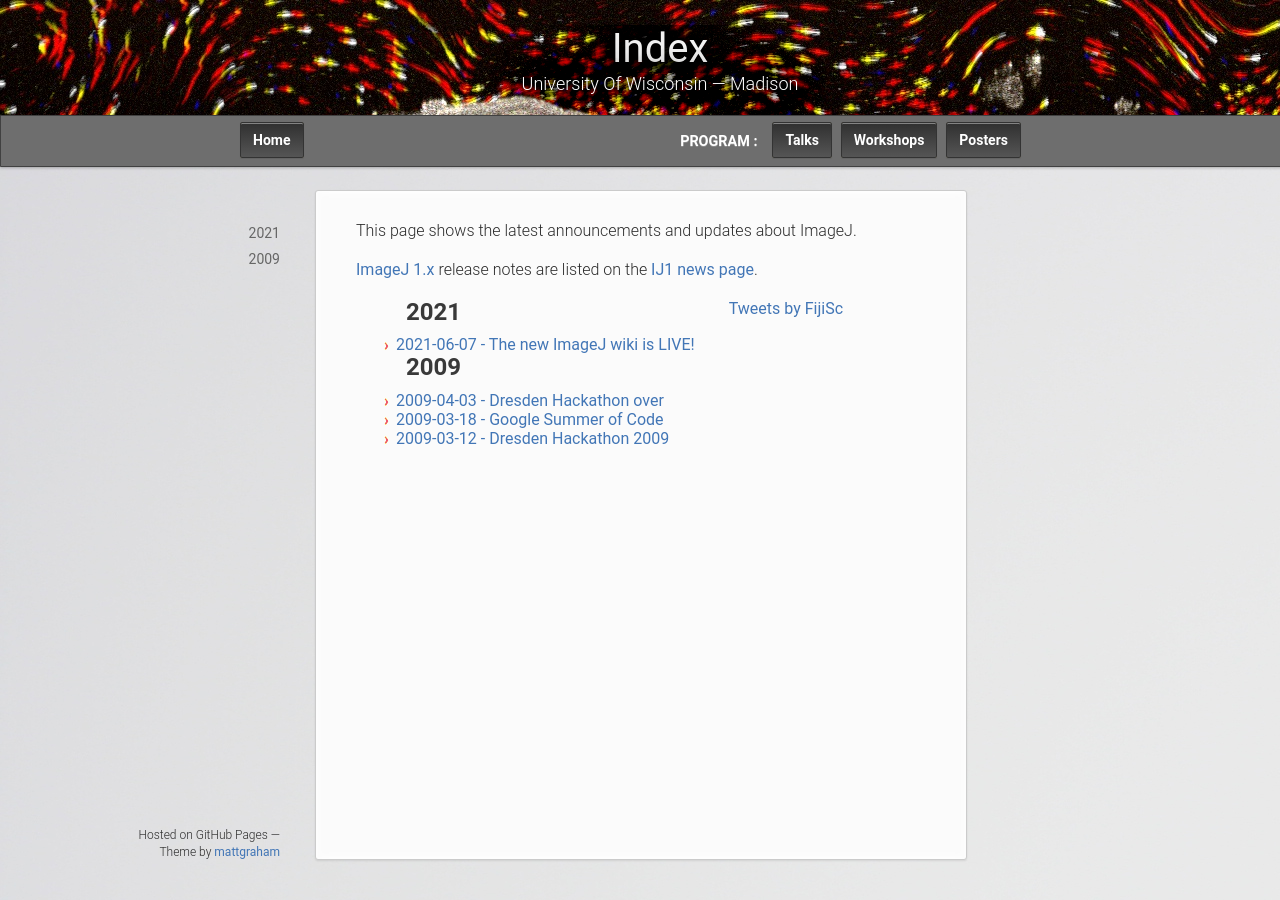
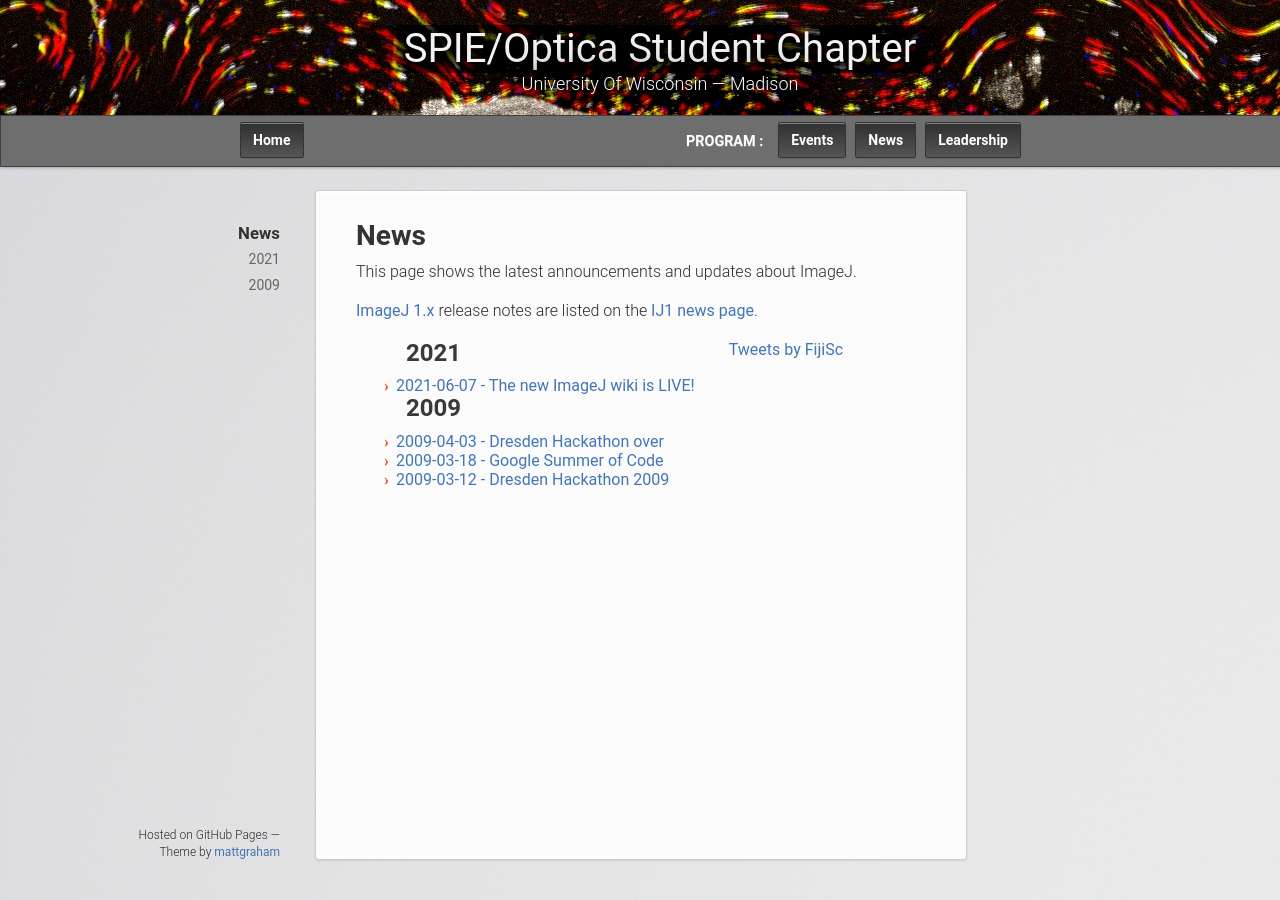
Before and after one commit to uw-loci/spieopticamadison.org, a Jekyll site: the page built from _pages/news/index.md, in a window 1280 px wide. Built offline with Jekyll 4.4.1, drawn with Linux system fonts in a browser that asks for light colours; comment, search, counter and statistics services are not loaded.

Commit message:
Fix site and page title settings

```diff
--- a/_layouts/default.html
+++ b/_layouts/default.html
@@ -17,7 +17,7 @@
   <body>
 
       <header>
-        <h1>{{ page.title | default: site.title | default: site.github.repository_name }}</h1>
+        <h1>{{ site.title }}</h1>
         <p>{{ page.description | default: site.description | default: site.github.project_tagline }}</p>
       </header>
 
@@ -26,9 +26,9 @@
         <div class="downloads">
           <span><b>Program :</b></span>
           <ul>
-            <li><a href="http://i2kconference.org/talks" class="button" target="_blank">Talks</a></li>
-            <li><a href="http://i2kconference.org/workshops" class="button" target="_blank">Workshops</a></li>
-            <li><a href="https://i2kconference.org/posters" class="button" target="_blank">Posters</a></li>
+            <li><a href="http://i2kconference.org/talks" class="button" target="_blank">Events</a></li>
+            <li><a href="http://i2kconference.org/workshops" class="button" target="_blank">News</a></li>
+            <li><a href="https://i2kconference.org/posters" class="button" target="_blank">Leadership</a></li>
           </ul>
         </div>
       </div><!-- end banner -->
@@ -38,6 +38,7 @@
         <ul></ul>
       </nav>
       <section>
+        <h1>{{ page.title }}</h1>
         {{ content }}
       </section>
       <footer>
--- a/_pages/news/index.md
+++ b/_pages/news/index.md
@@ -1,5 +1,5 @@
 ---
-title:
+title: News
 ---
 
 <style>
```
